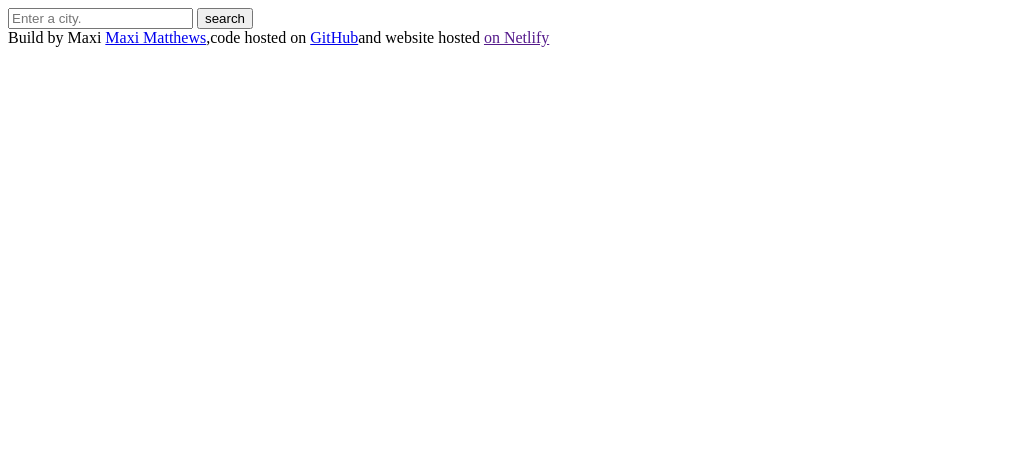
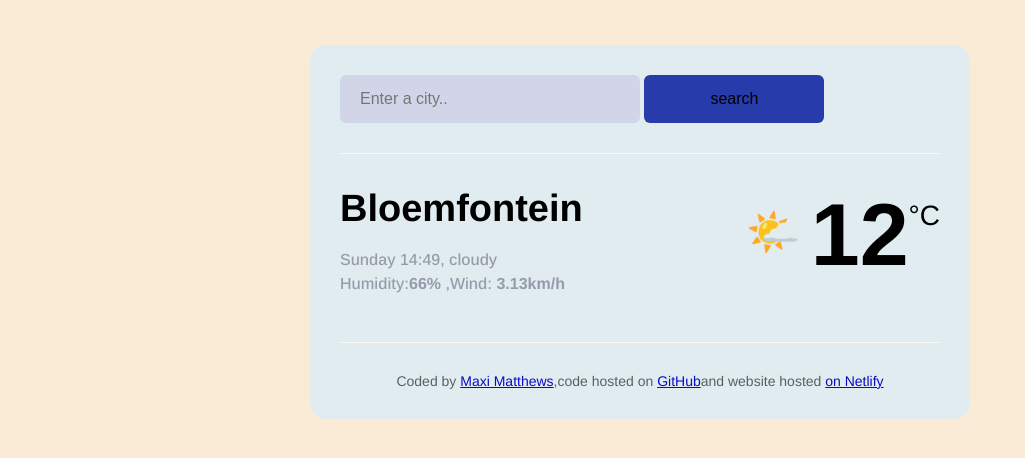
Before and after one commit to Maxi4521/weatherapp, a plain HTML site: page index.html in a window 1280 px wide. Shown: the whole page, without its empty margins (0-1025 px from the left). Drawn offline with nearby package versions, Linux system fonts and the light colour scheme.

Commit message:
added Css and html

```diff
--- a/index.html
+++ b/index.html
@@ -3,35 +3,53 @@
 <head>
     <meta charset="UTF-8">
     <meta name="viewport" content="width=device-width, initial-scale=1.0">
+    <link rel="preconnect" href="https://fonts.googleapis.com">
+<link rel="preconnect" href="https://fonts.gstatic.com" crossorigin>
+<link href="https://fonts.googleapis.com/css2?family=Arimo:ital,wght@0,400..700;1,400..700&display=swap" rel="stylesheet">
+    <link rel="stylesheet" href="style.css"/>
+
+
     <title>Weather-App</title>
 </head>
 
 <body>
+    <div class="weather-app">
+
     <header>
-        <form >
+        <form class="search-form" >
 
-    <input type="search"placeholder="Enter a city." required />
-    <input type="submit" value="search"  />
+
+    <input type="search"placeholder="Enter a city.." required class="search-form-input"/>
+    <input type="submit" value="search" class="search-form-button" />
 
         </form>
+           </header>
         <main>
+            <div class="weather-app-data">
+        <div>
+            <h1 class="weather-app-city">Bloemfontein</h1>
+            <p class="weather-app-details">Sunday 14:49, cloudy <br/>
 
+            Humidity:<strong>66% </strong> ,Wind:<strong> 3.13km/h</strong>
 
+            </p>
+            </div>
+            <div class="weather-app-temperature-container">
+                <div class="weather-app-icon"> 🌤️</div>
+                <div class="weather-app-temperature">12</div>
+                <div class="weather-app-unit">°C</div>
+
+</div>
+</div>
 
 
         </main>
 
-
-
-
-    </header>
-
-
-    </main>
-   <footer>Build by Maxi
+   <footer>Coded by
     <a href="https://github.com/Maxi4521"target=" _blank">Maxi Matthews</a>,code hosted on
     <a href="https://github.com/Maxi4521/weatherapp" target="_blank">GitHub</a>and website hosted
 <a href="" target="" >on Netlify</a>
 </footer>
+</div>
 </body>
 </html>
--- /dev/null
+++ b/style.css
@@ -0,0 +1,103 @@
+body{
+background-color: antiquewhite;
+
+  font-family: "Arimo", sans-serif;
+  font-optical-sizing: auto;
+  font-weight: weight;
+  font-style: normal;
+}
+
+a{
+    color:rgb(8, 11, 201);
+}
+.weather-app {
+    background-color: rgb(225, 236, 240);
+    max-width: 600px;
+    margin: 45px auto ;
+    box-shadow: 0 30px 50px ,(65,50,100,0.08);
+    border-radius: 16px;
+    padding: 30px;
+}
+
+header{
+    border-bottom: 1px solid #f9f7ef;
+    padding: 0 0 30px 0;
+}
+
+.search-form-input {
+    background-color: #d2d5e7;
+    border:none;
+    border-radius: 6px;
+    padding: 15px 20px;
+    font-size: 16px;
+     width: 50%;
+
+}
+
+.search-form-button{
+    background: #273baa;
+    padding: 15px 30px;
+    border: none;
+    border-radius: 6px;
+    width: 30%;
+    font-size: 16px;
+    padding: none;
+}
+main{
+    padding: 30px 0 ;
+}
+
+.weather-app-data{
+    display: flex;
+    justify-content: space-between;
+
+
+
+
+}
+
+.weather-app-city{
+        margin: 0;
+    font-size: 38px;
+    line-height: 48px;
+
+}
+
+.weather-app-details {
+font-size: 16px;
+color: rgba(39,33,66, 0.4);
+line-height: 24px;
+font-weight: 500;
+}
+
+.weather-app-details-strong {
+    color:#1b18bd;
+}
+
+.weather-app-temperature-container{
+    display: flex;
+}
+
+.weather-app-icon{
+    font-size: 44px;
+    margin-top: 22px;
+
+}
+.weather-app-temperature {
+    font-size: 88px;
+    margin-left: 10px;
+    font-weight: bold;
+}
+
+.weather-app-unit{
+    margin-top: 16px;
+    font-size: 28px;
+
+}
+footer{
+    border-top: 1px solid #f9f7ef;
+    padding:30px 0 0 0 ;
+    text-align: center;
+    font-size: 14px;
+    color: rgba(0,0,0, 0.6);
+}
```
